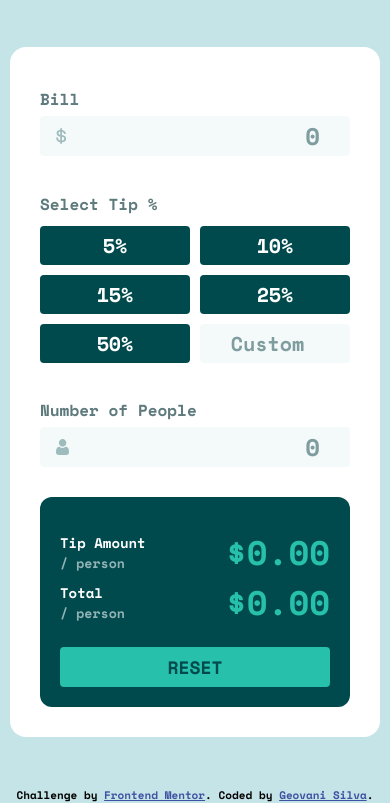
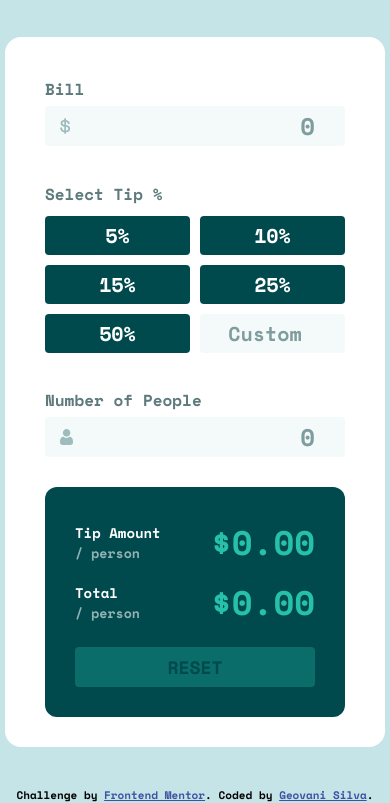
Before and after one commit to GeovaniSS/frontend-training-projects, a plain HTML site: page tip-calculator-app-main/index.html in a window 390 px wide. Both pictures are taken after a click on the button "RESET". Shown: the part 49-852 px from the top of the page. Drawn offline with nearby package versions, Linux system fonts and the light colour scheme.

Commit message:
✨ feat: change tip reset button active state and responsive fixed

```diff
--- a/tip-calculator-app-main/assets/css/style.css
+++ b/tip-calculator-app-main/assets/css/style.css
@@ -31,7 +31,7 @@ body {
     justify-content: center;
     align-items: center;
     height: 100vh;
-    gap: 5rem;
+    gap: 4rem;
 }
 
 input {
@@ -42,6 +42,7 @@ input {
     color: var(--very-dark-cyan);
     border-radius: 4px;
     padding: 0.2rem 1.5rem;
+    transition: 0.1s;
 }
 
 input::placeholder {
@@ -262,10 +263,17 @@ section#container {
     color: var(--very-dark-cyan);
     padding: 0.7rem 0;
     font-size: 1.8rem;
+    opacity: 0.3;
     width: 100%;
 }
 
+.tip-result-container > button:hover {
+    background-color: var(--light-grayish-cyan);
+    color: var(--very-dark-cyan);
+}
+
 .tip-result-container > button.active {
+    opacity: 1.0;
     background-color: var(--strong-cyan);
     color: var(--very-dark-cyan);
 }
@@ -279,13 +287,12 @@ section#container {
 @media screen and (max-width: 800px) {
     section#container {
         flex-direction: column;
-        padding: 3rem 1rem;
+        padding: 3rem 4rem;
         gap: 2rem;
     }
 
     .tip-calculator-container {
-        padding: 1rem 2rem;
-        max-width: 350px;
+        max-width: 300px;
         min-height: 400px;
         margin: auto;
     }
@@ -296,15 +303,15 @@ section#container {
 
     .tip-result-container {
         min-width: 0px;
-        max-width: 310px;
+        max-width: 300px;
         margin: auto;
-        padding: 3rem 2rem 2rem 2rem;
+        padding: 3rem;
         justify-content: initial;
         gap: 20px;
     }
 
     .tip-result-container .tip-results {
-        gap: 0px;
+        gap: 10px;
     }
 
     .tip-results span {
--- a/tip-calculator-app-main/assets/js/main.js
+++ b/tip-calculator-app-main/assets/js/main.js
@@ -67,6 +67,8 @@ const handleTipPorcentageButtonClick = (el) => {
 }
 
 const calculateTip = () => {
+    changeTipResetButtonActiveState(true)
+
     const bill = Number(inputBill.value)
     const numberOfPeople = Number(inputNumberPeople.value)
     const tipPorcentage = Number(tipPorcentageText)/100
@@ -77,6 +79,10 @@ const calculateTip = () => {
     const totalPerPerson = (bill + bill * tipPorcentage) / numberOfPeople
 
     updateTipResult(tipAmountPerPerson, totalPerPerson)
+}
+
+const changeTipResetButtonActiveState = (active) => {
+    active ? tipResetButton.classList.add('active') : tipResetButton.classList.remove('active')
 }
 
 const updateTipResult = (tipAmountPerPerson, totalPerPerson) => {
@@ -107,6 +113,7 @@ const handleTipResetButtonClick = () => {
         tipButton.classList.remove('active')
     }
 
+    changeTipResetButtonActiveState(false)
     updateTipResult(0, 0)
 }
 
```
Also changed, not shown: 2 other files.
